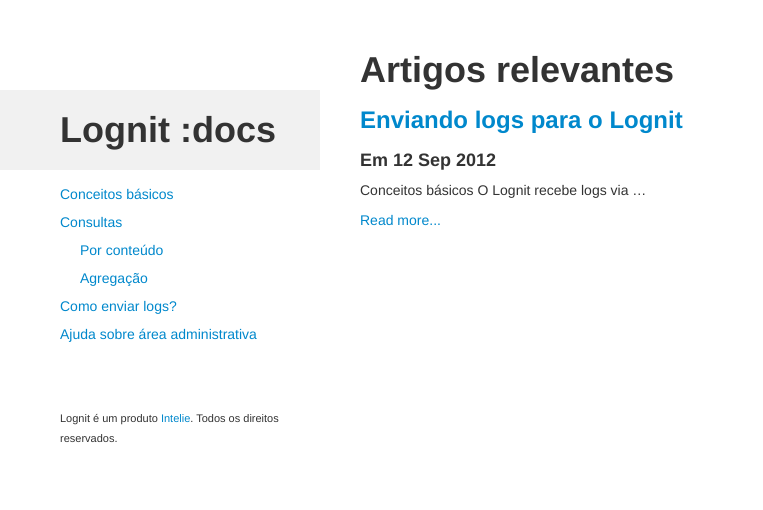
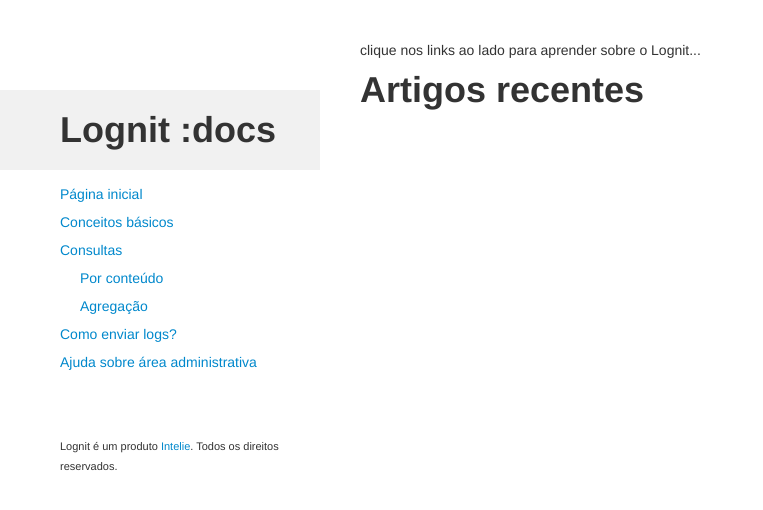
Before and after one commit to isabella232/lognit-docs, a Jekyll site: the page built from index.html, in a window 1280 px wide. Shown: the top 510 px of the page, without its empty margins (0-763 px from the left). Built offline with Jekyll 4.4.1, drawn with Linux system fonts in a browser that asks for light colours.

Commit message:
previews

```diff
--- a/_includes/main-menu.html
+++ b/_includes/main-menu.html
@@ -1,4 +1,6 @@
 <ul>
+  <li><a href="index.html">Página inicial</a></li>
+
   <li><a href="intro.html">Conceitos básicos</a></li>
 
   <li><a href="querying.html">Consultas</a>
--- a/_layouts/post.html
+++ b/_layouts/post.html
@@ -5,12 +5,12 @@
   <meta http-equiv = "X-UA-Compatible" content="chrome=1">
   <title>{{ page.title }}</title>
 
-  <link rel="stylesheet" href="public/assets/twitter-bootstrap.css">
-  <link rel="stylesheet" href="public/assets/lognit-docs.css">
+  <link rel="stylesheet" href="/public/assets/twitter-bootstrap.css">
+  <link rel="stylesheet" href="/public/assets/lognit-docs.css">
 </head>
 <body>
 
-  <div class="content">
+  <div id="content">
     {{ content }}
   </div>
 
--- a/index.html
+++ b/index.html
@@ -3,7 +3,9 @@
 title: Documentação do Lognit
 ---
 
-<h1>Artigos relevantes</h1>
+clique nos links ao lado para aprender sobre o Lognit...
+
+<h1>Artigos recentes</h1>
 
 {% assign posts = site.posts %}
 {% assign listing_limit = 3 %}
```
Also changed, not shown: _posts/2012-09-12-sending-logs.md (deleted, +0 -11 lines), intro.md (+1 -1 lines).
